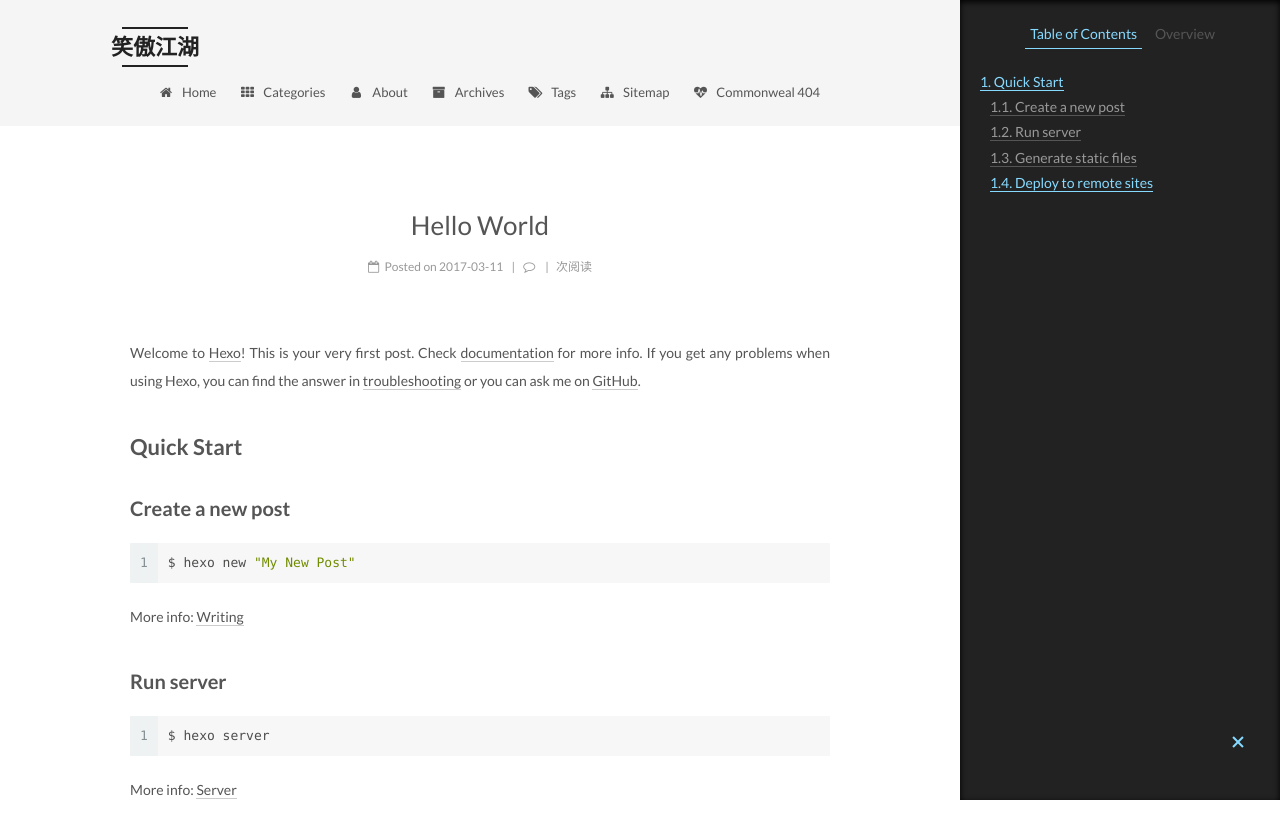
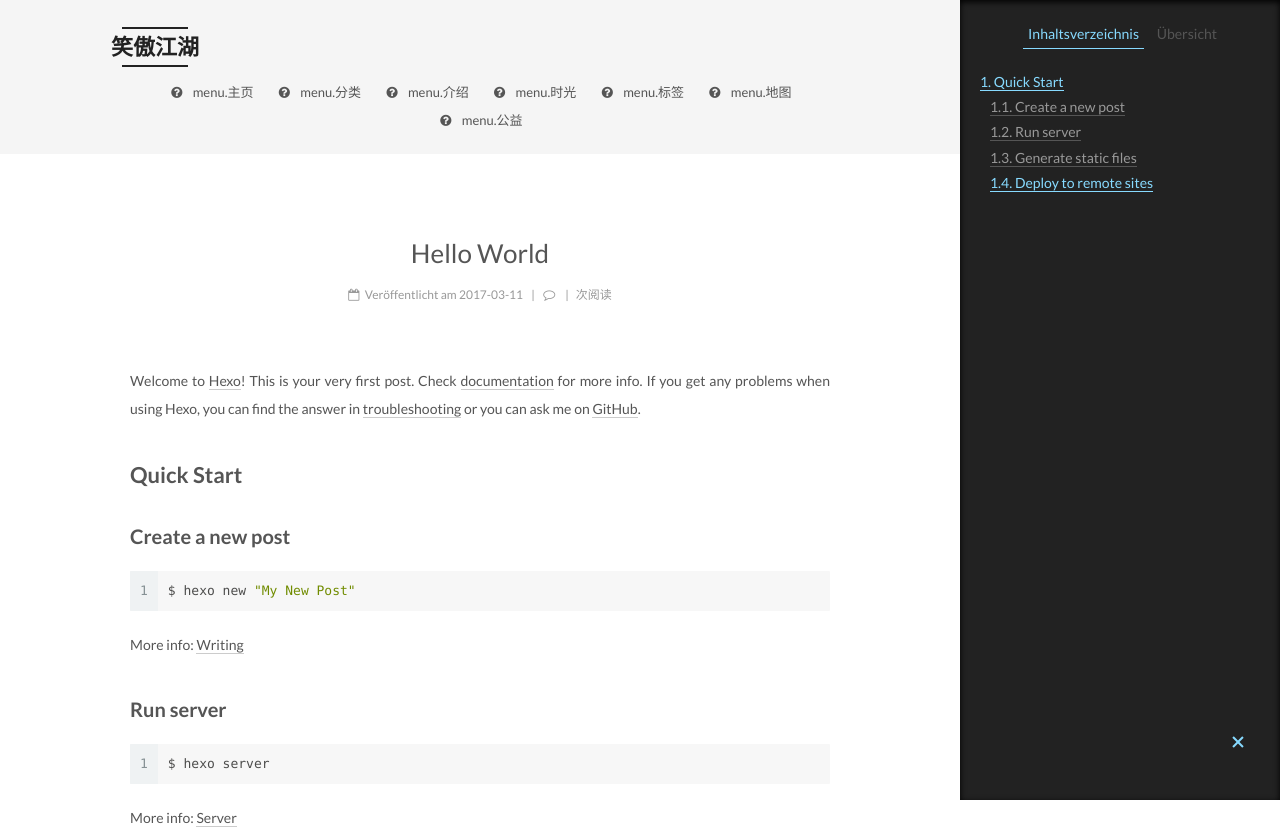
Before and after one commit to 9012wushuang/bifenghui.github.io, a plain HTML site: page 2017/03/11/hello-world/index.html in a window 1280 px wide. Shown: the top 835 px of the page. Drawn offline with Linux system fonts and the light colour scheme; some packages are replaced by stand-ins of ours; a script that the page names is missing.

Commit message:
Site updated: 2017-03-15 11:06:50

```diff
--- a/2017/03/11/hello-world/index.html
+++ b/2017/03/11/hello-world/index.html
@@ -196,72 +196,72 @@ Quick">
     <ul id="menu" class="menu">
 
 
-        <li class="menu-item menu-item-home">
+        <li class="menu-item menu-item-主页">
           <a href="/" rel="section">
 
-              <i class="menu-item-icon fa fa-fw fa-home"></i> <br />
+              <i class="menu-item-icon fa fa-fw fa-question-circle"></i> <br />
 
-            Home
+            menu.主页
           </a>
         </li>
 
 
-        <li class="menu-item menu-item-categories">
+        <li class="menu-item menu-item-分类">
           <a href="/categories" rel="section">
 
-              <i class="menu-item-icon fa fa-fw fa-th"></i> <br />
+              <i class="menu-item-icon fa fa-fw fa-question-circle"></i> <br />
 
-            Categories
+            menu.分类
           </a>
         </li>
 
 
-        <li class="menu-item menu-item-about">
+        <li class="menu-item menu-item-介绍">
           <a href="/about" rel="section">
 
-              <i class="menu-item-icon fa fa-fw fa-user"></i> <br />
+              <i class="menu-item-icon fa fa-fw fa-question-circle"></i> <br />
 
-            About
+            menu.介绍
           </a>
         </li>
 
 
-        <li class="menu-item menu-item-archives">
+        <li class="menu-item menu-item-时光">
           <a href="/archives" rel="section">
 
-              <i class="menu-item-icon fa fa-fw fa-archive"></i> <br />
+              <i class="menu-item-icon fa fa-fw fa-question-circle"></i> <br />
 
-            Archives
+            menu.时光
           </a>
         </li>
 
 
-        <li class="menu-item menu-item-tags">
+        <li class="menu-item menu-item-标签">
           <a href="/tags" rel="section">
 
-              <i class="menu-item-icon fa fa-fw fa-tags"></i> <br />
+              <i class="menu-item-icon fa fa-fw fa-question-circle"></i> <br />
 
-            Tags
+            menu.标签
           </a>
         </li>
 
 
-        <li class="menu-item menu-item-sitemap">
+        <li class="menu-item menu-item-地图">
           <a href="/sitemap.xml" rel="section">
 
-              <i class="menu-item-icon fa fa-fw fa-sitemap"></i> <br />
+              <i class="menu-item-icon fa fa-fw fa-question-circle"></i> <br />
 
-            Sitemap
+            menu.地图
           </a>
         </li>
 
 
-        <li class="menu-item menu-item-commonweal">
+        <li class="menu-item menu-item-公益">
           <a href="/404.html" rel="section">
 
-              <i class="menu-item-icon fa fa-fw fa-heartbeat"></i> <br />
+              <i class="menu-item-icon fa fa-fw fa-question-circle"></i> <br />
 
-            Commonweal 404
+            menu.公益
           </a>
         </li>
 
@@ -328,7 +328,7 @@ Quick">
                 <i class="fa fa-calendar-o"></i>
               </span>
 
-                <span class="post-meta-item-text">Posted on</span>
+                <span class="post-meta-item-text">Veröffentlicht am</span>
 
               <time title="Post created" itemprop="dateCreated datePublished" datetime="2017-03-11T17:10:14+08:00">
                 2017-03-11
@@ -472,10 +472,10 @@ Quick">
 
         <ul class="sidebar-nav motion-element">
           <li class="sidebar-nav-toc sidebar-nav-active" data-target="post-toc-wrap" >
-            Table of Contents
+            Inhaltsverzeichnis
           </li>
           <li class="sidebar-nav-overview" data-target="site-overview">
-            Overview
+            Übersicht
           </li>
         </ul>
 
@@ -494,9 +494,9 @@ Quick">
 
 
             <div class="site-state-item site-state-posts">
-              <a href="/archives">
+              <a href="/">
                 <span class="site-state-item-count">1</span>
-                <span class="site-state-item-name">posts</span>
+                <span class="site-state-item-name">Artikel</span>
               </a>
             </div>
 
@@ -573,7 +573,7 @@ Quick">
 
 
 <div class="powered-by">
-  Powered by <a class="theme-link" href="https://hexo.io">Hexo</a>
+  Erstellt mit  <a class="theme-link" href="https://hexo.io">Hexo</a>
 </div>
 
 <div class="theme-info">
--- a/css/main.css
+++ b/css/main.css
@@ -1684,7 +1684,7 @@ pre .javascript .function {
   width: 4px;
   height: 4px;
   border-radius: 50%;
-  background: #ff6924;
+  background: #cd37ff;
 }
 .links-of-blogroll {
   font-size: 13px;
```
Also changed, not shown: about/index.html (+24 -24 lines), archives/2017/03/index.html (+26 -26 lines), archives/2017/index.html (+26 -26 lines), archives/index.html (+26 -26 lines), categories/index.html (+24 -24 lines), index.html (+25 -25 lines), tags/index.html (+24 -24 lines).
